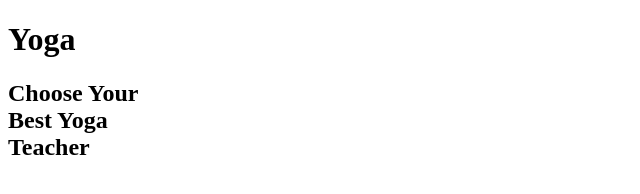
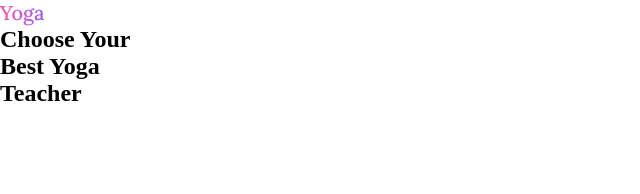
Before and after one commit to MatheusPaternez/responsive-yoga-website, a plain HTML site: page index.html in a window 1280 px wide. Shown: the whole page, without its empty margins (0-640 px from the left). Drawn offline with Linux system fonts and the light colour scheme.

Commit message:
Add .gitignore

```diff
--- a/index.html
+++ b/index.html
@@ -4,8 +4,11 @@
 <head>
     <meta charset="UTF-8">
     <meta name="viewport" content="width=device-width, initial-scale=1.0">
+    <link rel="preconnect" href="https://fonts.googleapis.com">
+    <link rel="preconnect" href="https://fonts.gstatic.com" crossorigin>
+    <link href="https://fonts.googleapis.com/css2?family=Lora:ital,wght@0,400..700;1,400..700&display=swap" rel="stylesheet">
     <!-- <link rel="stylesheet" href="global.css"> -->
-    <!-- <link rel="stylesheet" href="mobile.css"> -->
+    <link rel="stylesheet" href="mobile.css">
     <!-- <link rel="stylesheet" href="desktop.css"> -->
     <!-- <link rel="stylesheet" href="main.css"> -->
     <title>Home Page</title>
@@ -14,7 +17,7 @@
 <body>
 
     <header>
-        <h1 style="font-style: Lora;">Yoga</h1>
+        <h1 class="header-yoga">Yoga</h1>
     </header>
 
     <main>
--- a/mobile.css
+++ b/mobile.css
@@ -0,0 +1,28 @@
+* {
+    box-sizing: border-box;
+    margin: 0;
+    padding: 0;
+}
+
+/* Header */
+
+.header-yoga {
+    /* position: absolute; */
+    width: 45px;
+    height: 26px;
+    left: 24px;
+    top: 15px;
+    font-family: 'Lora';
+    font-style: normal;
+    font-weight: 500;
+    font-size: 20px;
+    line-height: 26px;
+    background: linear-gradient(73.19deg, #FF52AF 11.6%, #9F53FF 83.86%);
+    -webkit-background-clip: text;
+    -webkit-text-fill-color: transparent;
+    background-clip: text;
+}
+
+.yoga-teacher-span{
+    transform: rotate(-10deg);
+}
```
Also changed, not shown: 1 other file.
